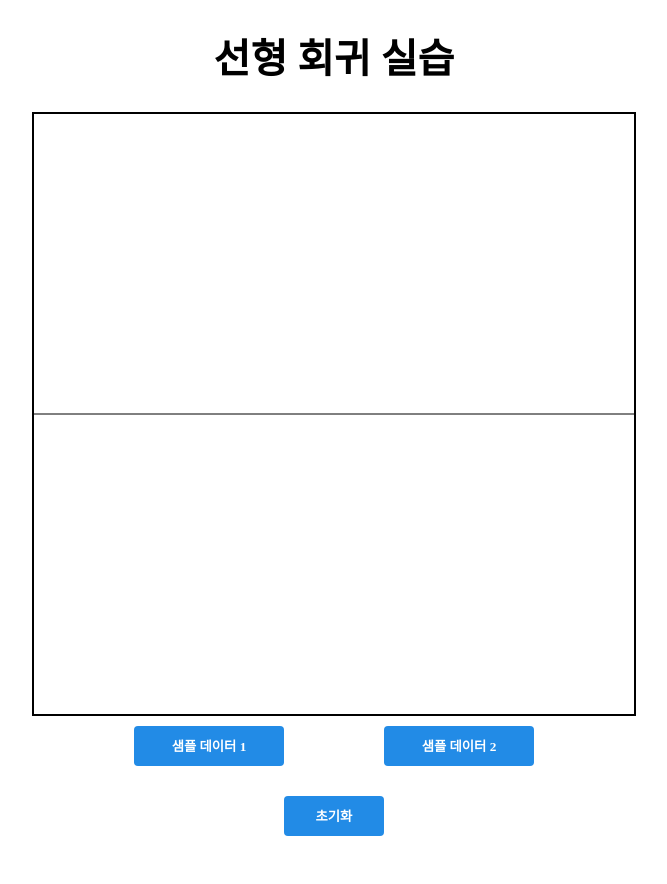
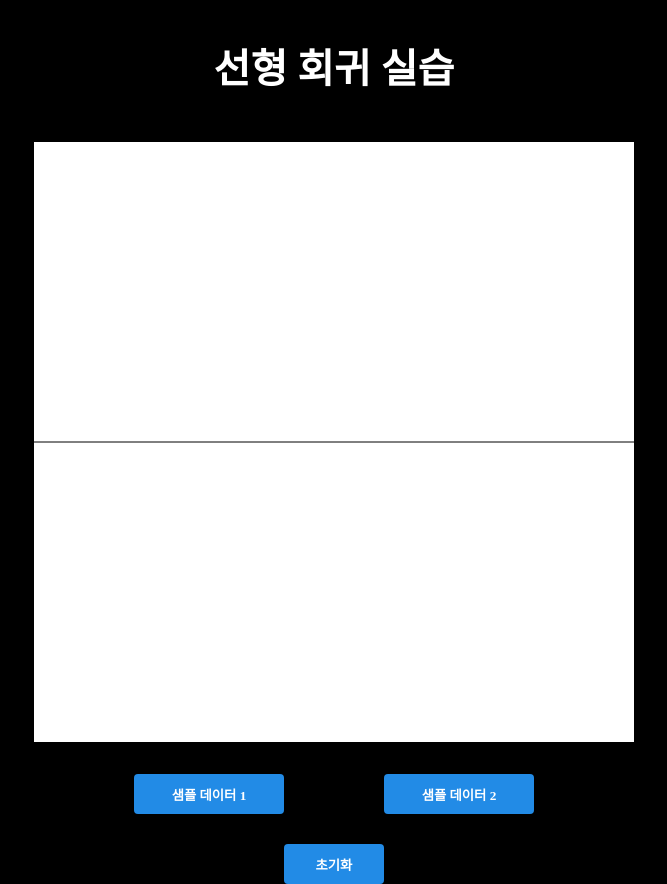
Before and after one commit to Cho-Geonwoo/reactive-graph, a React (Create React App) app: page / in a window 1280 px wide. Shown: the whole page, without its empty margins (306-973 px from the left). Before the commit the page ends 836 px from the top, so only its background shows below. Built offline with nearby package versions, Linux system fonts and the light colour scheme.

Commit message:
fix: change background color to black using styled components

```diff
--- a/package.json
+++ b/package.json
@@ -16,6 +16,7 @@
     "redux": "^4.1.0",
     "redux-devtools-extension": "^2.13.9",
     "styled-components": "^5.3.0",
+    "styled-reset": "^4.3.4",
     "web-vitals": "^1.0.1"
   },
   "scripts": {
--- a/src/App.js
+++ b/src/App.js
@@ -1,8 +1,23 @@
 import React from 'react';
+import { ThemeProvider, createGlobalStyle } from 'styled-components';
+import reset from 'styled-reset';
+import theme from './theme';
 import Main from './components/Main';
 
+const Globalstyle = createGlobalStyle`
+  ${reset};
+  body{
+    background-color: black;
+  }
+`;
+
 function App() {
-  return <Main />;
+  return (
+    <ThemeProvider theme={theme}>
+      <Globalstyle />
+      <Main />
+    </ThemeProvider>
+  );
 }
 
 export default App;
--- a/src/components/Canvas.js
+++ b/src/components/Canvas.js
@@ -6,6 +6,8 @@ import useLinearRegression from '../hooks/useLinearRegression';
 
 const CanvasWrapper = styled.canvas`
   border: 2px solid;
+  z-index: 1;
+  background-color: ${(props) => props.theme.canvasColor};
 `;
 
 const dataSampleOne = [
@@ -40,6 +42,7 @@ const Canvas = ({
 }) => {
   const canvasRef = useRef(null);
   const [dots, setDots] = useState([]);
+  const [trainSet, setTrainset] = useState([]);
   const [result, history] = useLinearRegression(dots);
   const [prevLine, setPrevLine] = useState([300, 300]);
   const [line, setLine] = useState([300, 300]);
@@ -52,6 +55,7 @@ const Canvas = ({
     setDots([]);
   }, []);
 
+  // click event가 발생했을 때 해당 위치에 점을 그리는 함수입니다.
   const addDot = useCallback((event) => {
     const context = canvasRef.current.getContext('2d');
     const rect = canvasRef.current.getBoundingClientRect();
@@ -76,6 +80,7 @@ const Canvas = ({
     context.stroke();
   }, []);
 
+  // x, y 좌표를 받아 점을 찍는 함수입니다.
   const plotDot = useCallback((dotCoordinate) => {
     const context = canvasRef.current.getContext('2d');
     context.beginPath();
@@ -92,6 +97,7 @@ const Canvas = ({
     context.stroke();
   }, []);
 
+  // 샘플 데이터1 버튼을 클릭했을 때, dataSampleOne 배열에 있는 점들을 캔버스에 추가하는 액션입니다.
   useEffect(() => {
     if (showSampleDataOne) {
       clearCanvas();
@@ -106,6 +112,7 @@ const Canvas = ({
     }
   }, [showSampleDataOne]);
 
+  // 샘플 데이터2 버튼을 클릭했을 때, dataSampleTwo 배열에 있는 점들을 캔버스에 추가하는 액션입니다.
   useEffect(() => {
     if (showSampleDataTwo) {
       clearCanvas();
@@ -120,6 +127,7 @@ const Canvas = ({
     }
   }, [showSampleDataTwo]);
 
+  // 초기화 버튼을 클릭했을 때,
   useEffect(() => {
     if (clear) {
       clearCanvas();
--- a/src/components/Main.js
+++ b/src/components/Main.js
@@ -1,18 +1,44 @@
 import React, { useState } from 'react';
-import styled from 'styled-components';
+import styled, { css } from 'styled-components';
 import Canvas from './Canvas';
 
+const buttonStyle = css`
+  display: flex;
+  outline: none;
+  border: none;
+  border-radius: 4px;
+  color: white;
+  font-family: NanumSquareRound;
+  font-weight: 900;
+  cursor: pointer;
+  margin-top: 20px;
+
+  /* 텍스트 위치 */
+  align-items: center;
+  justify-content: center;
+`;
+
 const ContentWrapper = styled.div`
+  width: 100%;
+  height: 100vh;
   display: flex;
   flex-direction: column;
   justify-content: space-between;
   align-items: center;
+  z-index: 0;
 `;
 
 const TitleWrapper = styled.h1`
   font-family: NanumSquareRound;
   font-weight: 900;
   font-size: 40px;
+  color: white;
+  margin-top: 50px;
+  margin-bottom: 50px;
+`;
+
+const Blank = styled.div`
+  height: 200px;
 `;
 
 const SampleDataWrapper = styled.div`
@@ -24,19 +50,8 @@ const SampleDataWrapper = styled.div`
 `;
 
 const SampleDataButton = styled.button`
-  /* 공통 스타일 */
-  display: flex;
-  outline: none;
-  border: none;
-  border-radius: 4px;
-  color: white;
-  font-family: NanumSquareRound;
-  font-weight: 900;
-  cursor: pointer;
-
-  /* 텍스트 위치 */
-  align-items: center;
-  justify-content: center;
+  /* Common Style */
+  ${buttonStyle}
 
   /* 크기 */
   height: 40px;
@@ -53,20 +68,8 @@ const SampleDataButton = styled.button`
 `;
 
 const SampleDataButtonTwo = styled.button`
-  /* 공통 스타일 */
-  display: flex;
-  outline: none;
-  border: none;
-  border-radius: 4px;
-  color: white;
-  font-family: NanumSquareRound;
-  font-weight: 900;
-  cursor: pointer;
-  margin-top: 20px;
-
-  /* 텍스트 위치 */
-  align-items: center;
-  justify-content: center;
+  /* Common Style */
+  ${buttonStyle}
 
   /* 크기 */
   height: 40px;
@@ -83,21 +86,8 @@ const SampleDataButtonTwo = styled.button`
 `;
 
 const TrainButton = styled.button`
-  /* 공통 스타일 */
-  display: flex;
-  outline: none;
-  border: none;
-  border-radius: 4px;
-  color: white;
-  font-family: NanumSquareRound;
-  font-weight: 900;
-  cursor: pointer;
-  margin-top: 20px;
-
-  /* 텍스트 위치 */
-  align-items: center;
-  justify-content: center;
-
+  /* Common Style */
+  ${buttonStyle}
   /* 크기 */
   height: 40px;
   width: 200px;
@@ -146,6 +136,7 @@ const Main = () => {
           초기화
         </SampleDataButtonTwo>
       </SampleDataWrapper>
+      <Blank />
     </ContentWrapper>
   );
 };
--- /dev/null
+++ b/src/theme.js
@@ -0,0 +1,5 @@
+const theme = {
+  canvasColor: 'white',
+};
+
+export default theme;
```
Also changed, not shown: 1 other file (tests, documents, lock files or other folders).
